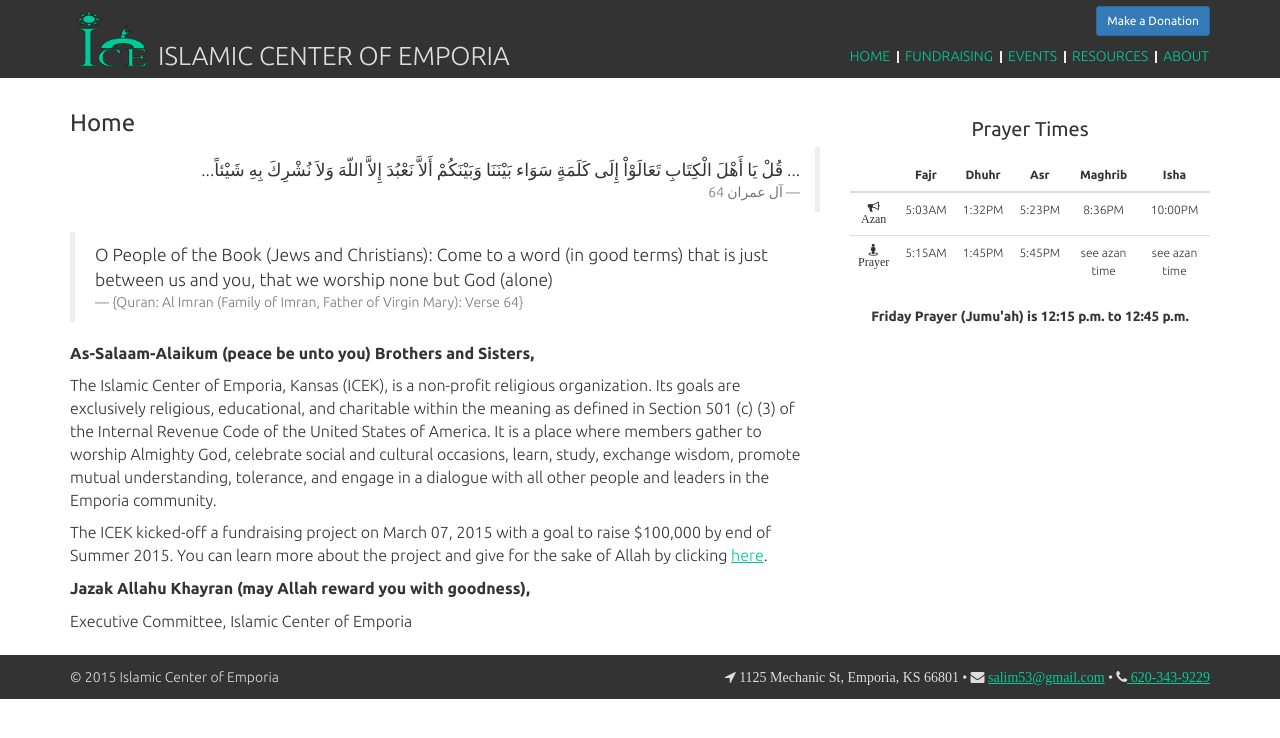
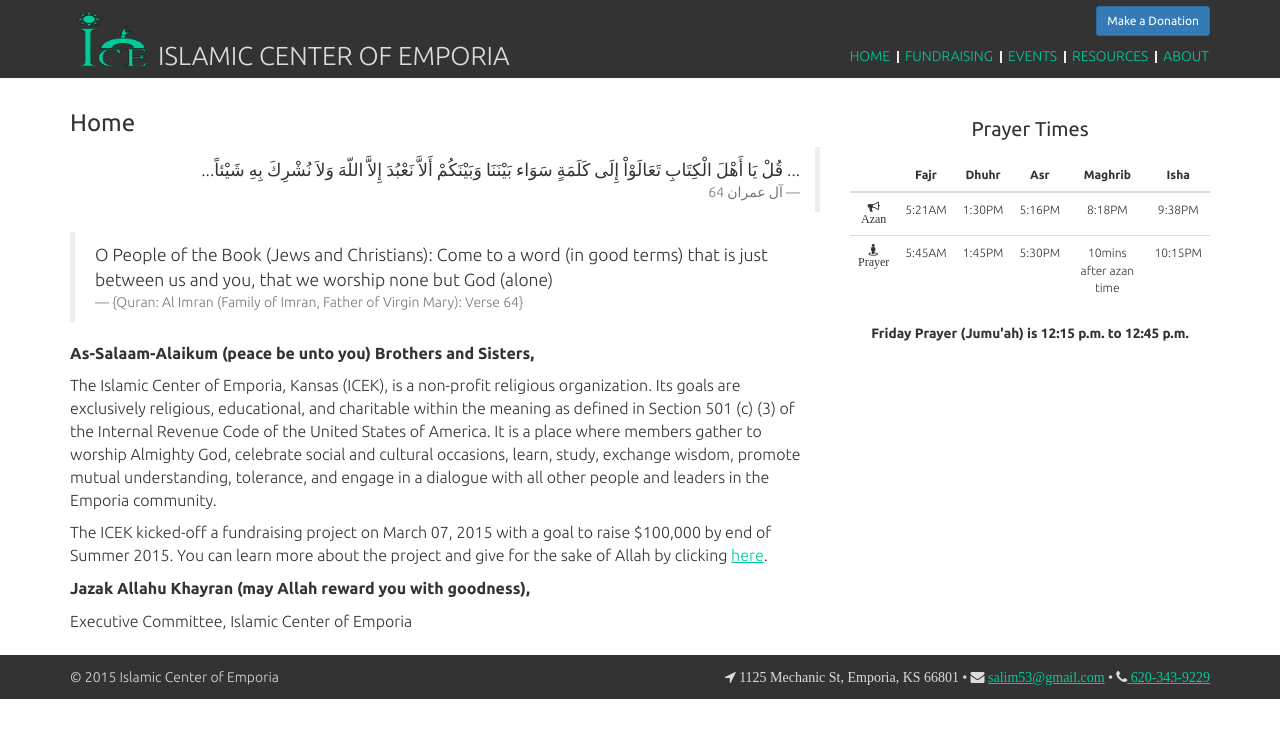
Before and after one commit to fourfridays/fourfridays.github.io, a Jekyll site: the page built from 1-index.html, in a window 1280 px wide. Shown: the top 738 px of the page. Built offline with Jekyll 4.4.1, drawn with Linux system fonts in a browser that asks for light colours; nearby versions of some CDN libraries.

Commit message:
Prayer time update

```diff
--- a/_layouts/page.html
+++ b/_layouts/page.html
@@ -25,19 +25,19 @@
     <tbody>
       <tr>
         <td><i class="fa fa-bullhorn"><br/>Azan</i></td>
-        <td>5:03AM</td>
-        <td>1:32PM</td>
-        <td>5:23PM</td>
-        <td>8:36PM</td>
-        <td>10:00PM</td>
+        <td>5:21AM</td>
+        <td>1:30PM</td>
+        <td>5:16PM</td>
+        <td>8:18PM</td>
+        <td>9:38PM</td>
       </tr>
       <tr>
         <td><i class="fa fa-street-view"><br/>Prayer</i></td>
-        <td>5:15AM</td>
+        <td>5:45AM</td>
         <td>1:45PM</td>
-        <td>5:45PM</td>
-        <td>see azan time</td>
-        <td>see azan time</td>
+        <td>5:30PM</td>
+        <td>10mins after azan time</td>
+        <td>10:15PM</td>
       </tr>
     </tbody>
   </table>
```
